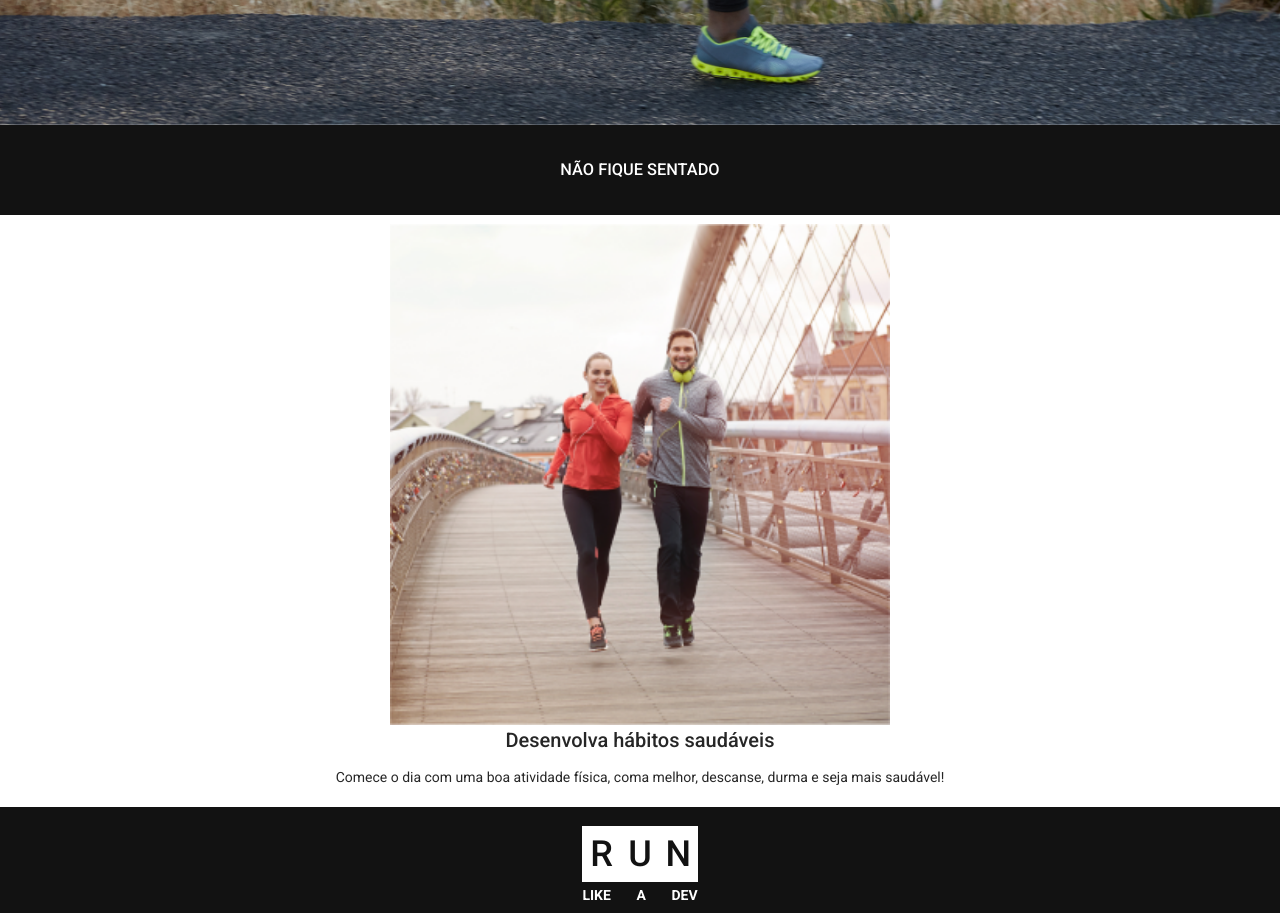
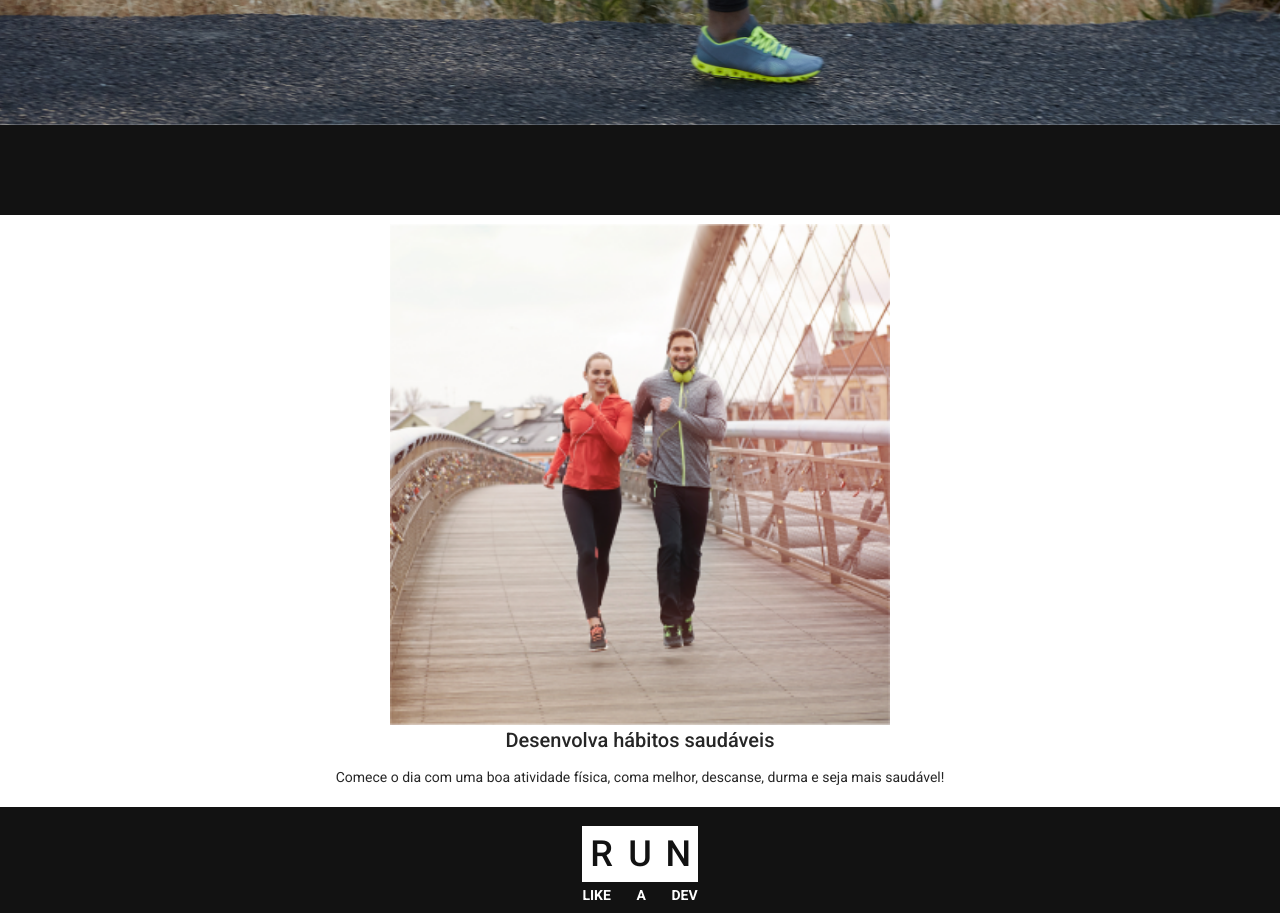
Before and after one commit to brenobcos/projeto-gestao-de-habitos, a React (Create React App) app: page / in a window 1280 px wide. Shown: the part 840-1753 px from the top of the page. Built offline with nearby package versions, Linux system fonts and the light colour scheme.

Commit message:
feat created branch

```diff
--- a/src/pages/Home/index.jsx
+++ b/src/pages/Home/index.jsx
@@ -45,7 +45,7 @@ const Home = () => {
 
       <Carousel autoplay>
         <Glide>
-          <h3 style={contentStyle}>DE UM "RUN" NOS OBJETIVOS</h3>
+          <h3 style={contentStyle}></h3>
           <GlideContainer>
             <img src={glide1} alt="" />
             <h4>Crie atividades a serem cumpridas</h4>
@@ -56,7 +56,7 @@ const Home = () => {
           </GlideContainer>
         </Glide>
         <Glide>
-          <h3 style={contentStyle}>NÃO FIQUE SENTADO</h3>
+          <h3 style={contentStyle}></h3>
           <GlideContainer>
             <img src={glide2} alt="" />
             <h4>Desenvolva hábitos saudáveis</h4>
@@ -67,7 +67,7 @@ const Home = () => {
           </GlideContainer>
         </Glide>
         <Glide>
-          <h3 style={contentStyle}>CONVIDE OS AMIGOS</h3>
+          <h3 style={contentStyle}></h3>
           <GlideContainer>
             <img src={glide3} alt="" />
             <h4>Participe de grupos de corrida</h4>
@@ -78,7 +78,7 @@ const Home = () => {
           </GlideContainer>
         </Glide>
         <Glide>
-          <h3 style={contentStyle}>ACOMPANHE SEU PROGRESSO</h3>
+          <h3 style={contentStyle}></h3>
           <GlideContainer>
             <img src={glide4} alt="" />
             <h4>Defina metas para o seu grupo</h4>
```
